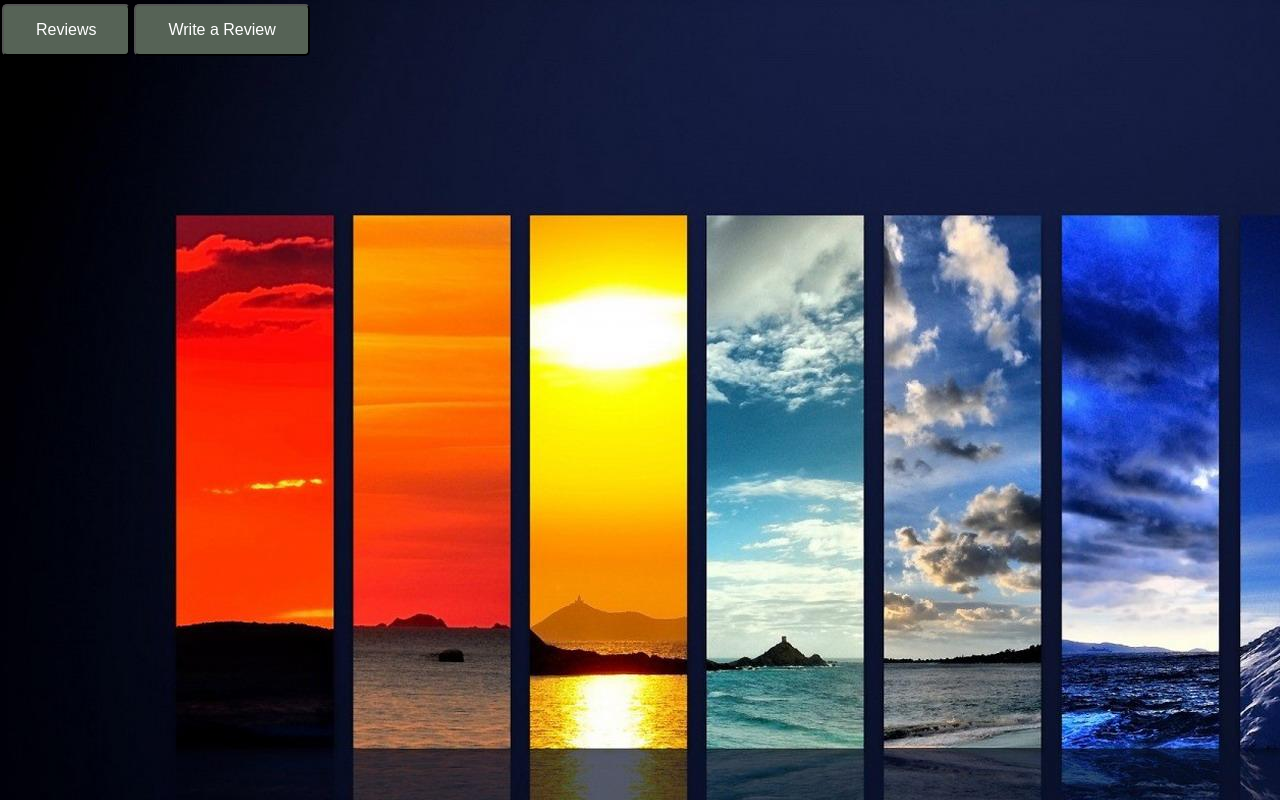
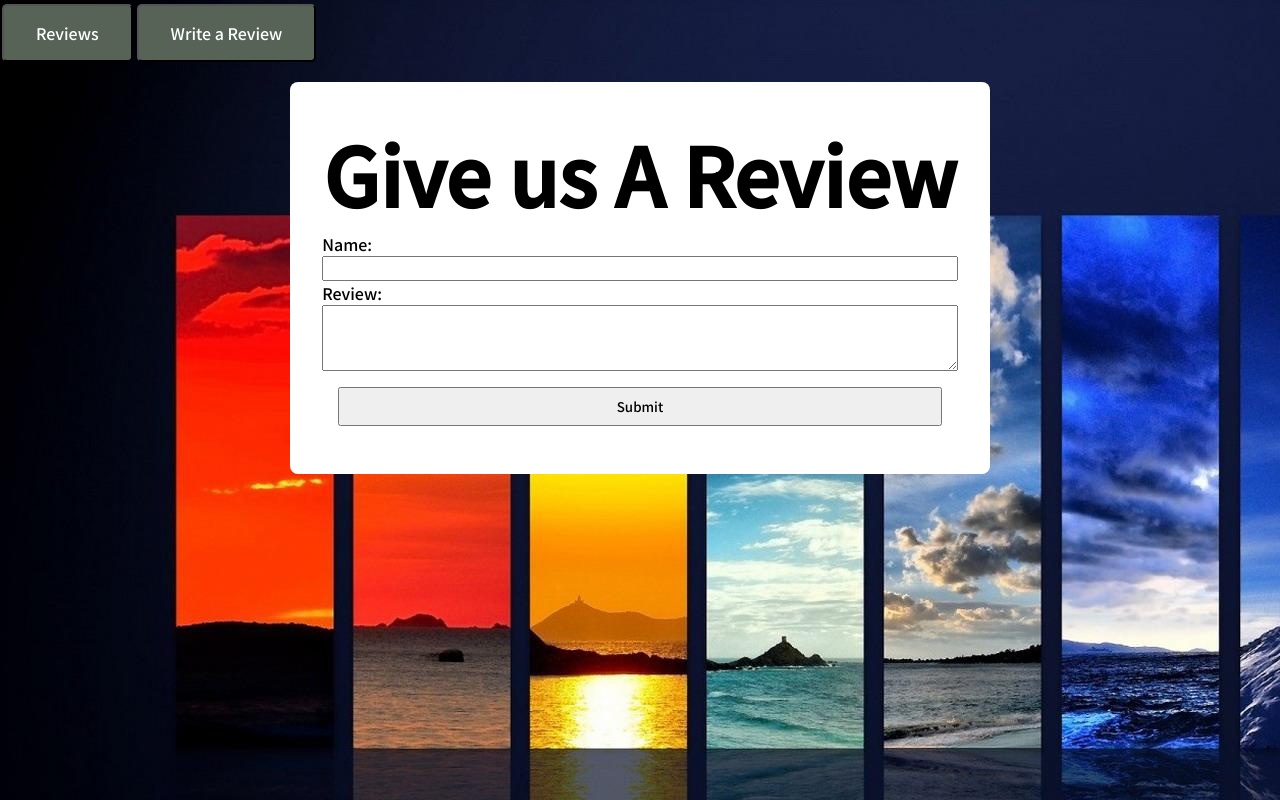
Before and after one commit to Prabhnoor-2001/weather-api, a React (Create React App) app in the folder client/: page /#/new/review in a window 1280 px wide. Built offline with nearby package versions, Linux system fonts and the light colour scheme; no server answers.

Commit message:
changed styling a bit

```diff
--- a/client/src/App.css
+++ b/client/src/App.css
@@ -1,23 +1,21 @@
 body {
   background-image: url("./Image2.jpg");
+  font-family: "Noto Sans JP", sans-serif;
 }
 
- h1{
-
+h1 {
   font-size: 80px;
   color: aliceblue;
   margin-bottom: -20px;
-
-
 }
 
- h2{
+h2 {
   font-size: 50px;
   color: aliceblue;
   margin-left: -50px;
 }
 
- h3{
+h3 {
   font-size: 30px;
   color: aliceblue;
   margin-left: -50px;
@@ -41,8 +39,10 @@ h2 span {
   text-align: center;
   margin-left: 40%;
   border-radius: 20%;
+}
 
-
+input {
+  font-family: "Noto Sans JP", sans-serif;
 }
 
 .search {
@@ -70,6 +70,7 @@ h2 span {
 
 .get-reviews-button {
   background-color: #566356;
+  font-family: "Noto Sans JP", sans-serif;
   border-radius: 5px;
   color: white;
   padding: 15px 32px;
@@ -80,3 +81,34 @@ h2 span {
   margin: 4px 2px;
   cursor: pointer;
 }
+
+.formContainer {
+  display: flex;
+  width: 100%;
+  align-items: center;
+  flex-direction: row;
+  justify-content: center;
+}
+
+.form > h1 {
+  color: black;
+  margin: 1px;
+}
+
+.form {
+  margin: 1rem;
+  padding: 2rem;
+  background-color: white;
+  border-radius: 0.5rem;
+}
+
+.formText {
+  display: flex;
+  flex-direction: column;
+}
+
+.submitButton {
+  margin: 1rem;
+  padding: 0.5rem;
+  font-family: "Noto Sans JP", sans-serif;
+}
--- a/client/src/App.js
+++ b/client/src/App.js
@@ -1,9 +1,10 @@
-import React, { useEffect, useState } from 'react'
-import { Route, Link } from 'react-router-dom'
-import { getTemp } from './api'
-import SearchBar from './components/searchBar'
-import Review from './components/Review'
-import './App.css'
+import React, { useEffect, useState } from "react";
+import { Route, Link } from "react-router-dom";
+import { getTemp } from "./api";
+import SearchBar from "./components/searchBar";
+import Review from "./components/Review";
+import "./App.css";
+import WriteReview from "./components/WriteReview";
 
 function App() {
   const [currTemp, setTemp] = useState({});
@@ -14,18 +15,18 @@ function App() {
     getTemperature();
   }, []);
 
-  function getTemperature(){
-    if(isLoading){
+  function getTemperature() {
+    if (isLoading) {
       getTemp("Auckland")
-      .then((data)=>{
-        setTemp(data.main)
-        setWeather(data.weather[0])
-        setLoad(false)
-        return null
+        .then((data) => {
+          setTemp(data.main);
+          setWeather(data.weather[0]);
+          setLoad(false);
+          return null;
         })
-      .catch((err)=>{
+        .catch((err) => {
           console.log("hey error");
-      })
+        });
     }
   }
   function handleChange(event) {
@@ -40,36 +41,53 @@ function App() {
   //console.log(currTemp);
   return (
     <>
-    <Link to="/review"><button className='get-reviews-button'>Reviews</button></Link>
-    <Link to="/new/review"><button className='get-reviews-button'>Write a Review</button></Link>
+      <Link to="/reviews">
+        <button className="get-reviews-button">Reviews</button>
+      </Link>
+      <Link to="/new/review">
+        <button className="get-reviews-button">Write a Review</button>
+      </Link>
 
-    <Route exact path='/'>
-
+      <Route exact path="/">
         <div className="search">
-      {
-        isLoading ? 'loading...':
+          {isLoading ? (
+            "loading..."
+          ) : (
             <SearchBar
-            placeholder='City name...'
+              placeholder="City name..."
               handleChange={(event) => {
-              handleChange(event)
+                handleChange(event);
               }}
               getTemperature={getTemperature}
             />
-      }
+          )}
         </div>
 
         <div className="data">
-      <h1><u>{currentCity}</u></h1>
+          <h1>
+            <u>{currentCity}</u>
+          </h1>
           <ul>
-        <li><h2><span>{isLoading ? 'loading...':currTemp.temp}°C</span></h2></li>
-        <li><h2><span>{isLoading ? 'loading...':weather.main}</span></h2></li>
-        <li><h3><span>{isLoading ? 'loading...':weather.description}</span></h3></li>
+            <li>
+              <h2>
+                <span>{isLoading ? "loading..." : currTemp.temp}°C</span>
+              </h2>
+            </li>
+            <li>
+              <h2>
+                <span>{isLoading ? "loading..." : weather.main}</span>
+              </h2>
+            </li>
+            <li>
+              <h3>
+                <span>{isLoading ? "loading..." : weather.description}</span>
+              </h3>
+            </li>
           </ul>
         </div>
-
       </Route>
-    <Route path='/reviews' component={Review}>
-    </Route>
+      <Route path="/reviews" component={Review} />
+      <Route path="/new/review" component={WriteReview} />
     </>
   );
 }
```
Lines whose indentation alone changed are shown as unchanged.
